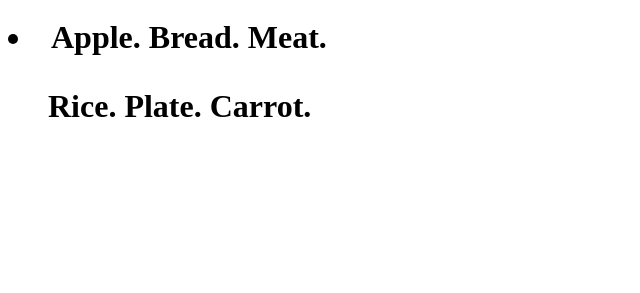
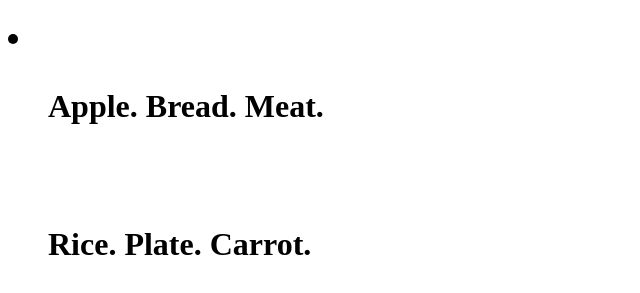
Before and after one commit to blessedk400/Netisens-assignment-2, a plain HTML site: page index.html in a window 1280 px wide. Shown: the part 61-354 px from the top of the page, without its empty margins (0-640 px from the left). Drawn offline with Linux system fonts and the light colour scheme.

Commit message:
Update index.html

```diff
--- a/index.html
+++ b/index.html
@@ -10,8 +10,8 @@
 <h1>Nested list in HTML.</h1>
 
 
-
-<li style="font-size: 32px; font-weight: bold;>
+<div style="font-size: 32px; font-weight: bold;">
+<li>
 <ul>
 Apple.
 Bread.
@@ -26,6 +26,7 @@ Plate.
 Carrot.
 </ol>
 </li>
+</div>
 
 
 
```
